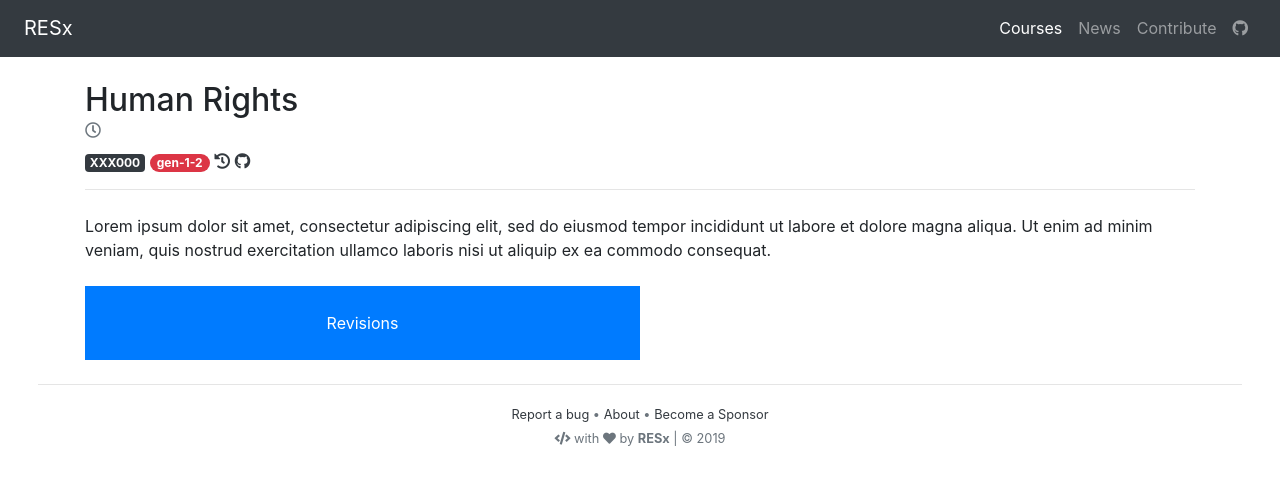
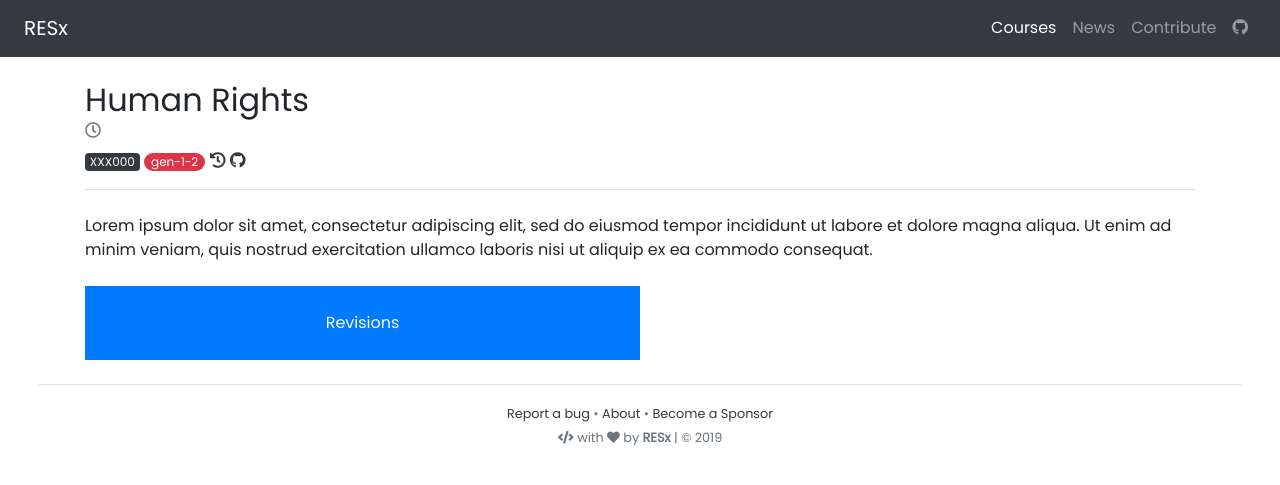
Before and after one commit to FCIS-ASU-RESx/FCIS-ASU-RESx.github.io, a Jekyll site: the page built from _courses/human-rights.md, in a window 1280 px wide. Shown: the top 485 px of the page. Built offline with Jekyll 4.4.1, drawn with Linux system fonts in a browser that asks for light colours; nearby versions of some CDN libraries; comment, search, counter and statistics services are not loaded.

Commit message:
Change Font to Poppins

```diff
--- a/_sass/_base.scss
+++ b/_sass/_base.scss
@@ -1,6 +1,13 @@
+// Defaults
+body {
+    font-family: $poppins-font;
+}
+
+.badge {
+    font-weight: 500;
+}
+
 // Cards Styling
-$rounded-borders: 15px;
-
 .card {
     border-radius: $rounded-borders;
     text-decoration: none!important;
@@ -14,7 +21,6 @@ $rounded-borders: 15px;
         box-shadow: -2px 8px 40px -12px rgba(0, 0, 0, .24);
     }
 }
-
 
 // Team Member
 .chip {
--- /dev/null
+++ b/_sass/_variables.scss
@@ -0,0 +1,2 @@
+$poppins-font: 'Poppins', sans-serif;
+$rounded-borders: 15px;
--- a/assets/css/main.scss
+++ b/assets/css/main.scss
@@ -1,6 +1,8 @@
 ---
 ---
 @charset "utf-8";
+@import url('https://fonts.googleapis.com/css?family=Poppins');
 
 // Import partials from `sass_dir` (defaults to `_sass`)
-@import "base";
+@import "variables",
+        "base";
```
